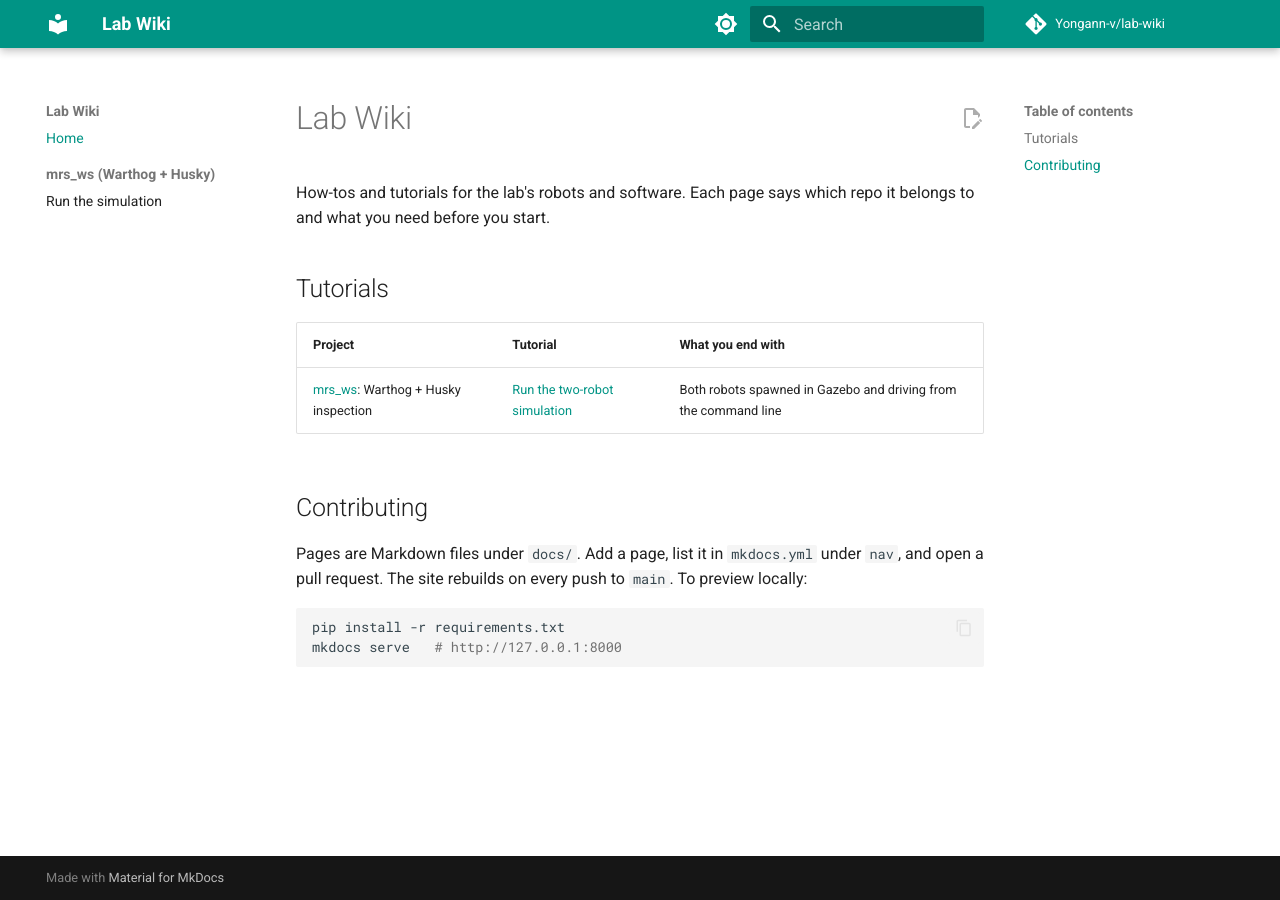
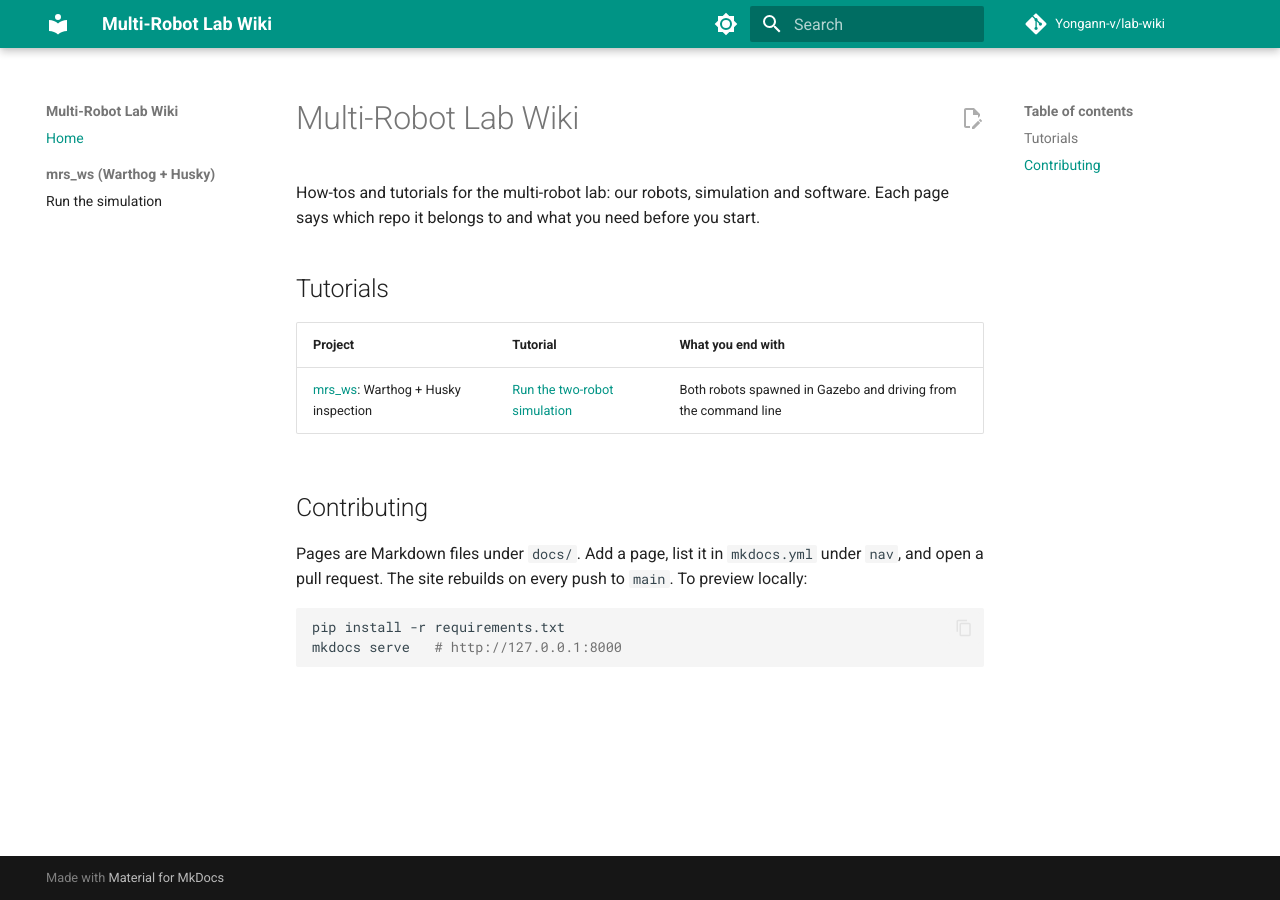
Before and after one commit to Yongann-v/multi-robot-lab-wiki, an MkDocs documentation site: the page built from docs/index.md, in a window 1280 px wide. Built offline with MkDocs 1.6.1 and Material for MkDocs 9.7.7, drawn with Linux system fonts in a browser that asks for light colours; comment, search, counter and statistics services are not loaded.

Commit message:
docs: rename site to Multi-Robot Lab Wiki
Co-Authored-By: Claude Opus 5.5 <noreply@anthropic.com>

```diff
--- a/docs/index.md
+++ b/docs/index.md
@@ -1,6 +1,6 @@
-# Lab Wiki
+# Multi-Robot Lab Wiki
 
-How-tos and tutorials for the lab's robots and software. Each page says which repo it belongs to and what you need before you start.
+How-tos and tutorials for the multi-robot lab: our robots, simulation and software. Each page says which repo it belongs to and what you need before you start.
 
 ## Tutorials
 
--- a/mkdocs.yml
+++ b/mkdocs.yml
@@ -1,5 +1,5 @@
-site_name: Lab Wiki
-site_description: How-tos and tutorials for the lab's robots and software
+site_name: Multi-Robot Lab Wiki
+site_description: "How-tos and tutorials for the multi-robot lab: robots, simulation and software"
 site_url: https://yongann-v.github.io/lab-wiki/
 repo_url: https://github.com/Yongann-v/lab-wiki
 repo_name: Yongann-v/lab-wiki
```
Also changed, not shown: README.md (+2 -2 lines).
